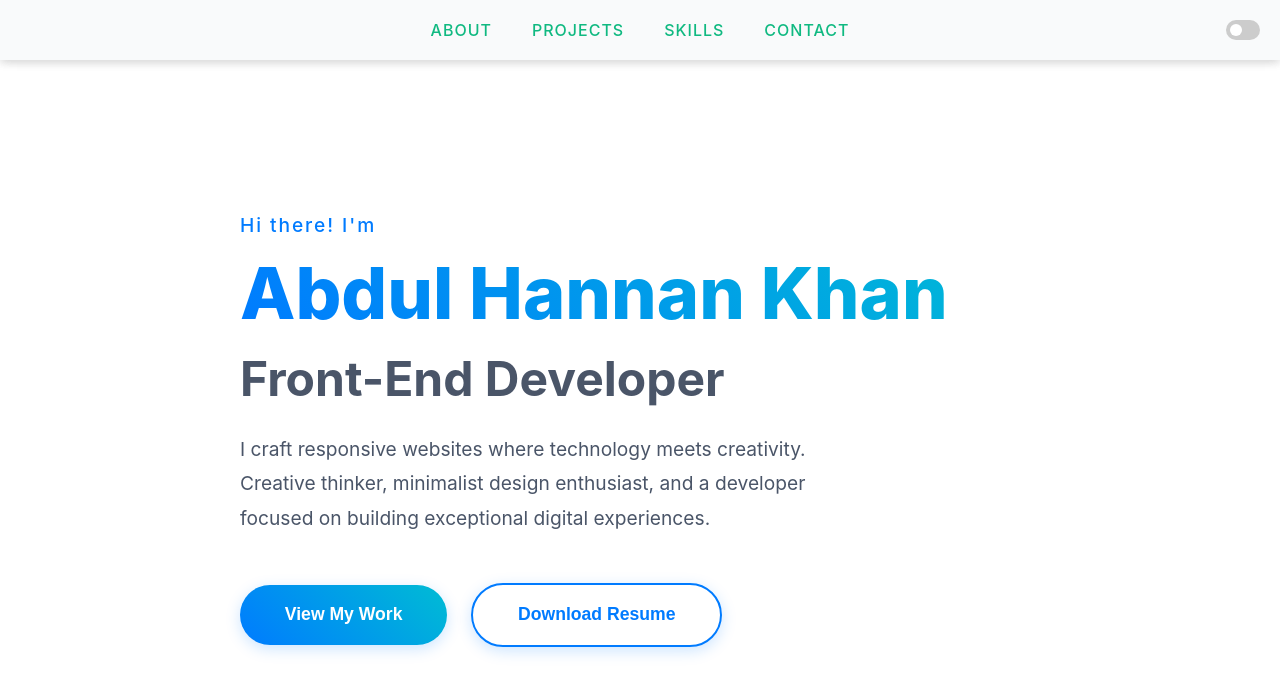
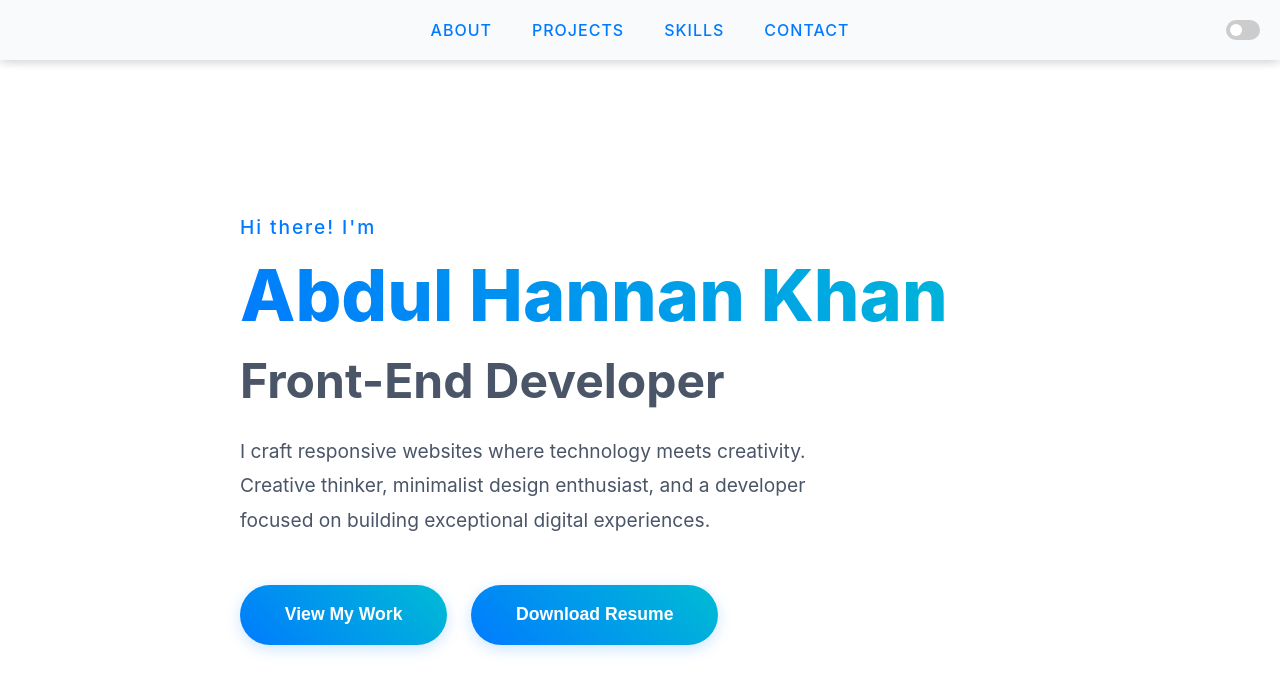
Before and after one commit to Hannankhan203/My-React-Portfolio, a React (Create React App) app: page / in a window 1280 px wide. Shown: the top 694 px of the page. Built offline with nearby package versions, Linux system fonts and the light colour scheme.

Commit message:
Fixed Hero section download button

```diff
--- a/src/App.css
+++ b/src/App.css
@@ -106,19 +106,19 @@
 
 /* Light/Dark Mode Link Colors */
 .light-mode .link {
-  color: #10b981;
+  color: #007bff;
 }
 
 .dark-mode .link {
-  color: #06b6d4;
+  color: #64ffda;
 }
 
 .light-mode .link:hover {
-  color: #007bff;
+  color: #0056b3;
 }
 
 .dark-mode .link:hover {
-  color: #1e90ff;
+  color: #4fd1c5;
 }
 
 /* Mobile Styles */
@@ -279,31 +279,6 @@
 .download-resume-link {
   text-decoration: none;
   color: inherit;
-}
-
-.cta-button.download-resume {
-  background: transparent;
-  border: 2px solid #007bff;
-  color: #007bff;
-  transition: all 0.3s ease;
-}
-
-.dark-mode .cta-button.download-resume {
-  border-color: #64ffda;
-  color: #64ffda;
-}
-
-.cta-button.download-resume:hover {
-  background: #007bff;
-  color: white;
-  transform: translateY(-2px);
-  box-shadow: 0 6px 20px rgba(0, 123, 255, 0.3);
-}
-
-.dark-mode .cta-button.download-resume:hover {
-  background: #64ffda;
-  color: #1a202c;
-  box-shadow: 0 6px 20px rgba(100, 255, 218, 0.3);
 }
 
 .cta-button {
@@ -485,7 +460,6 @@
 
 .about-image {
   width: 100%;
-  max-width: 400px;
   height: auto;
   display: block;
   border-radius: 10px;
@@ -689,7 +663,7 @@
 .projects-heading {
   font-size: 2.8rem;
   font-weight: 800;
-  /* text-align: center; */
+  text-align: center;
   margin-bottom: 4rem;
   background: linear-gradient(45deg, #007bff, #00bcd4);
   -webkit-background-clip: text;
```
